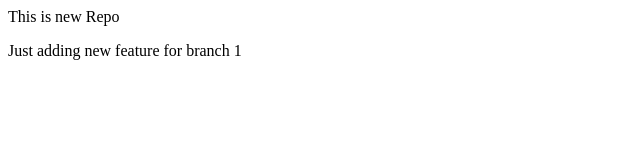
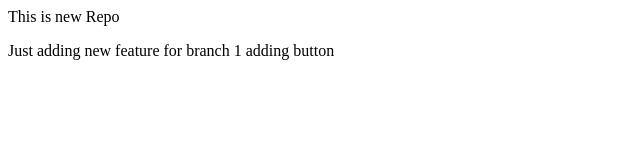
Before and after one commit to shubhamJaiswal12/LocalRepo, a plain HTML site: page index.html in a window 1280 px wide. Shown: the full height of the page, 0-640 px from the left. Drawn offline with Linux system fonts and the light colour scheme.

```diff
--- a/index.html
+++ b/index.html
@@ -1,2 +1,2 @@
 <p>This is new Repo</p>
-<p>Just adding new feature for branch 1</p>
+<p>Just adding new feature for branch 1 adding button</p>
```
